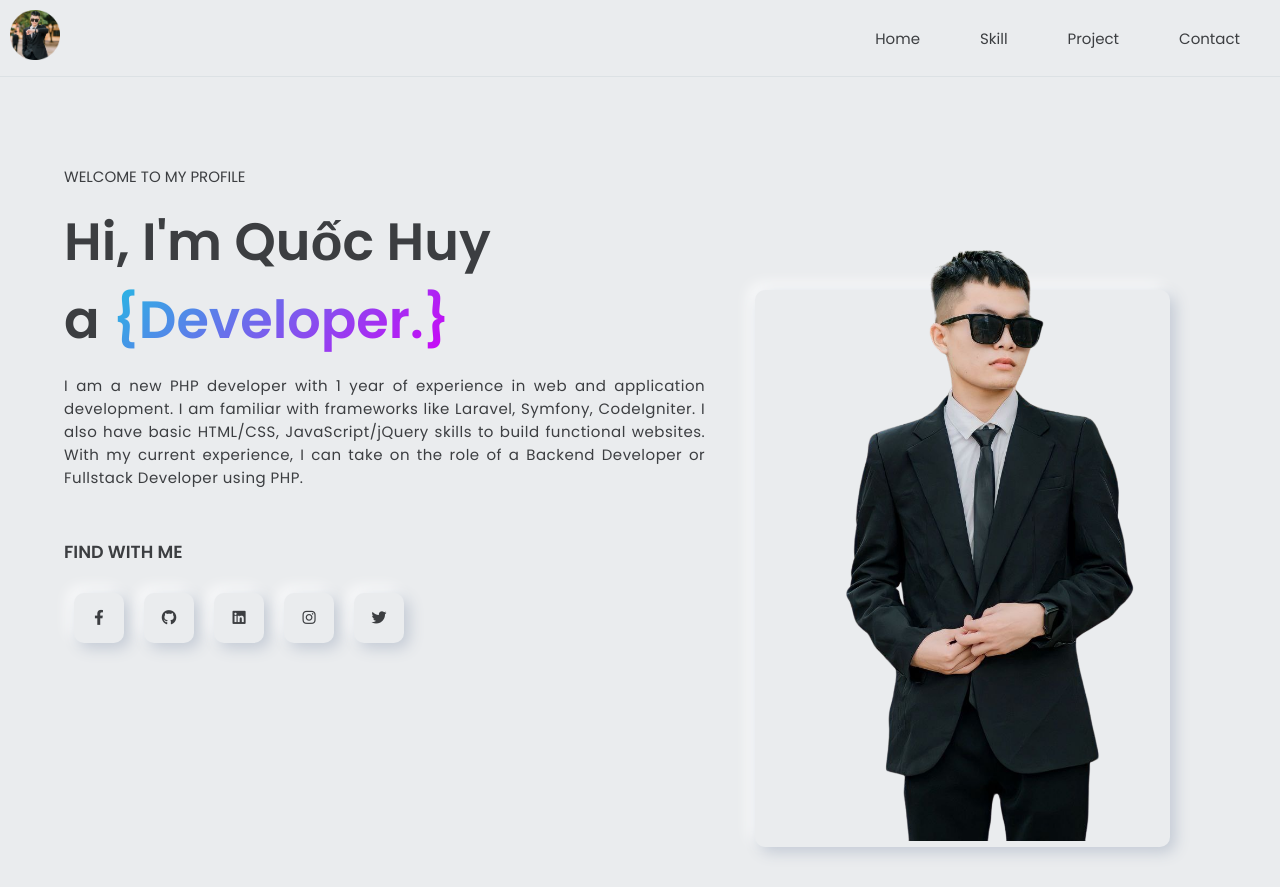
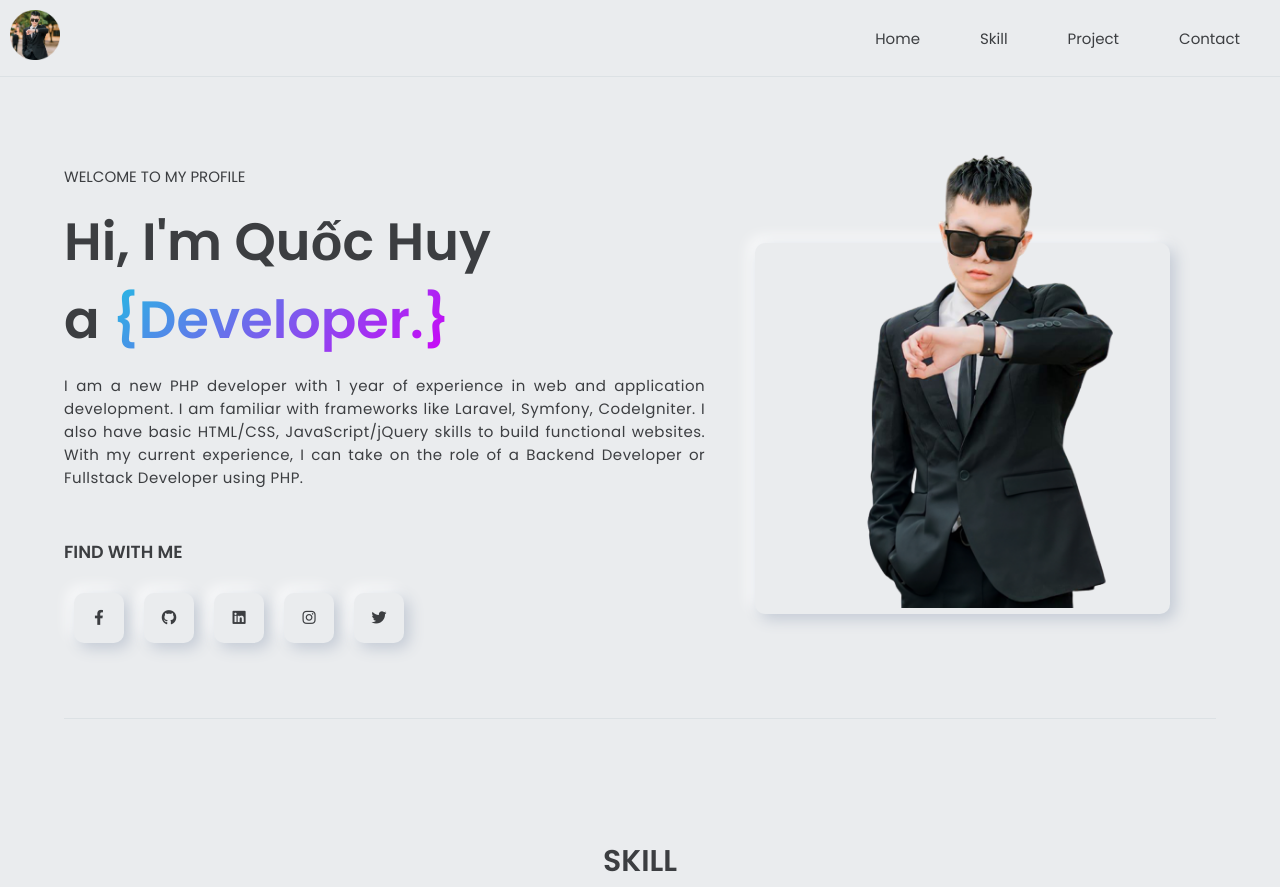
Before and after one commit to danieldev23/portfolio, a plain HTML site: page index.html in a window 1280 px wide. Shown: the top 887 px of the page. Drawn offline with Linux system fonts and the light colour scheme.

Commit message:
Update index.html

```diff
--- a/index.html
+++ b/index.html
@@ -120,7 +120,7 @@
           </div>
         </div>
         <div class="avatar">
-          <img src="huy.png" alt="" />
+          <img src="avatar.png" alt="" />
         </div>
       </div>
 
```
